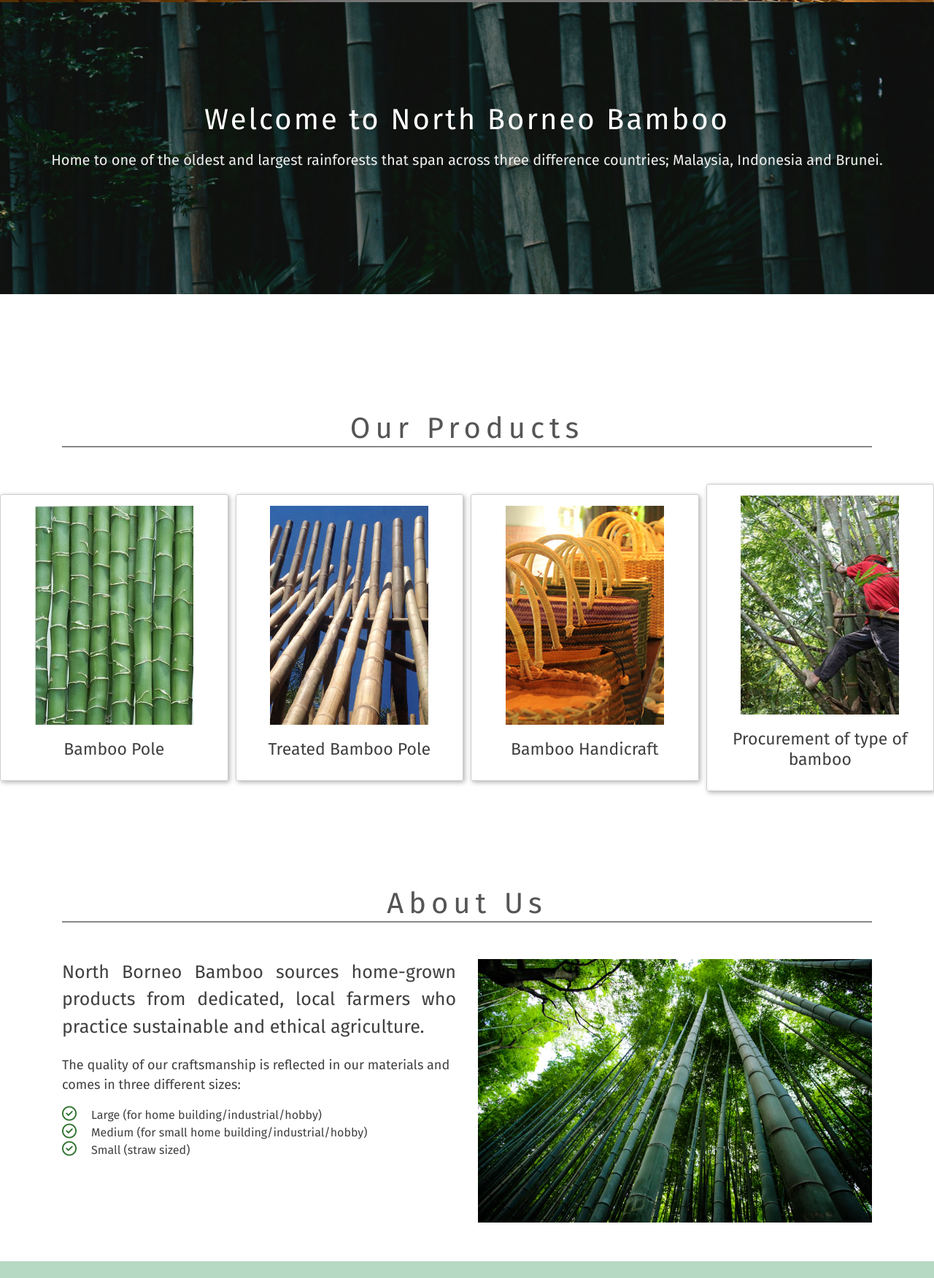
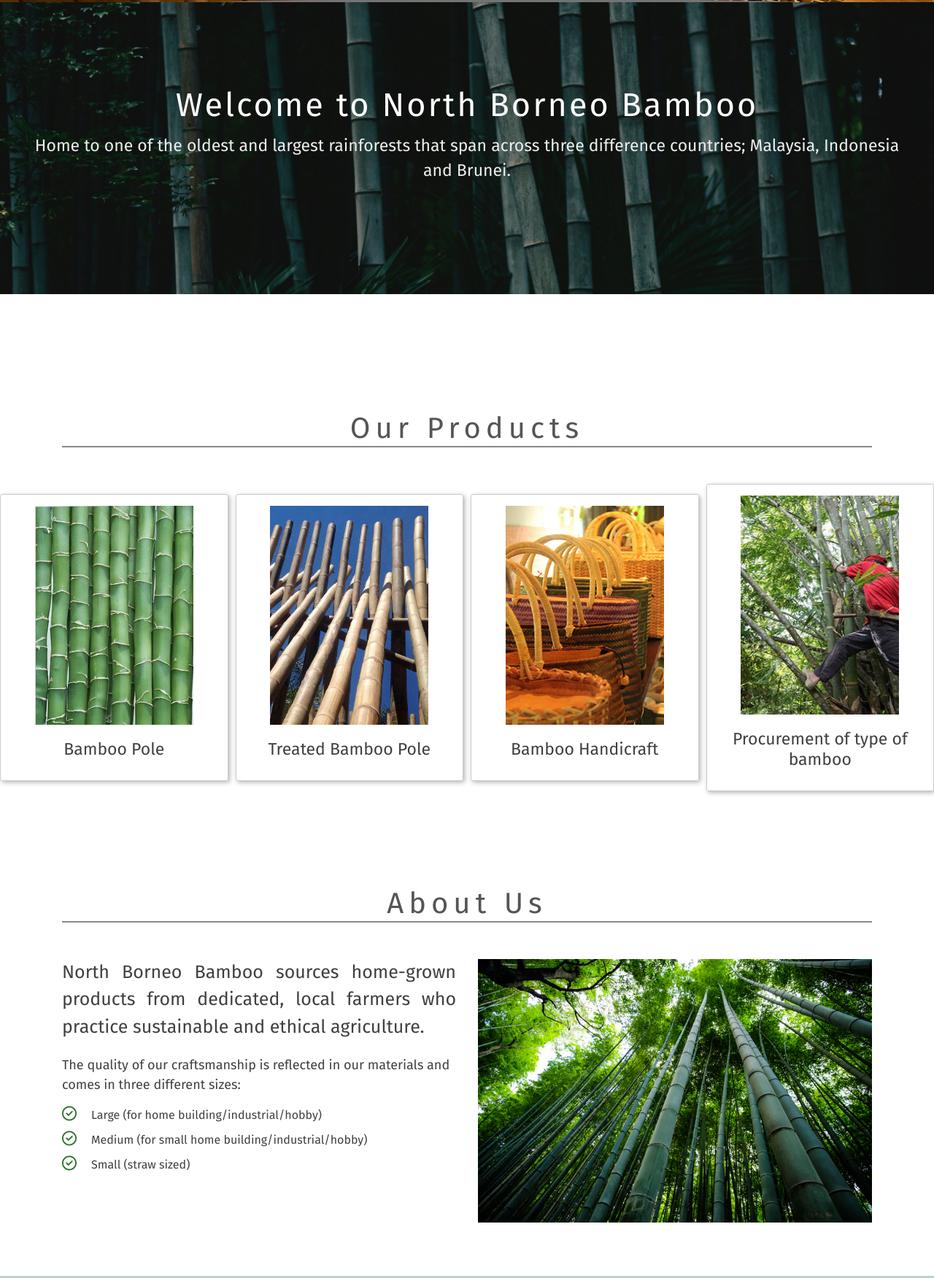
Before and after one commit to phisoft/northborneobamboo-web, a plain HTML site: page index.html in a window 1280 px wide. Shown: the part 920-2671 px from the top of the page at 73% size. Drawn offline with nearby package versions, Linux system fonts and the light colour scheme.

Commit message:
update layout

```diff
--- a/css/style.css
+++ b/css/style.css
@@ -41,7 +41,7 @@ section {
 }
 
 .section-closing p {
-  margin-bottom: 0px;
+  margin-top: 20px;
   text-align: center;
   margin-bottom: 30px;
 }
@@ -249,9 +249,10 @@ p.description {
 
 #nbbamboo h2 {
   color: #eee;
-  margin-bottom: 50px;
+  margin-bottom: 30px;
   margin-top: 10px;
   font-size: 15px !important;
+  line-height: 1.5;
 }
 
 @media screen and (min-width:641px) {
@@ -262,16 +263,16 @@ p.description {
 
 @media (min-width: 641px) {
   #nbbamboo h1 {
-    font-size: 40px;
+    font-size: 45px;
     line-height: 36px;
     letter-spacing: 3px;
   }
   #nbbamboo h2 {
-    font-size: 20px !important;
+    font-size: 23px !important;
     margin-bottom: 30px;
     margin-left: 30px;
     margin-right: 30px;
-    margin-top: 15px;
+    margin-top: ZZ5px;
 
   }
 }
--- a/index.html
+++ b/index.html
@@ -172,8 +172,8 @@
           </h3>
           <p class=des> The quality of our craftsmanship is reflected in our materials and comes in three different sizes:</p>
             <div class="check">
-              <div><i class="far fa-check-circle"></i>Large (for home building/industrial/hobby)</div>
-              <div><i class="far fa-check-circle"></i>Medium (for small home building/industrial/hobby)</div>
+              <div style="margin-bottom: 10px;"><i class="far fa-check-circle"></i>Large (for home building/industrial/hobby)</div>
+              <div style="margin-bottom: 10px;"><i class="far fa-check-circle"></i>Medium (for small home building/industrial/hobby)</div>
               <div style="margin-bottom: 140px;"><i class="far fa-check-circle"></i>Small (straw sized)</div>
             </div>
         </div>
@@ -337,7 +337,7 @@ CONTACT US
     <div class="footer-right">
 
       <p class="footer-company-about" style="text-align:center">
-        <span>About the company</span>
+        <span style="margin-bottom: 10px;">About the company</span>
         Home to one of the oldest and largest rainforests that span across three difference countries;
         Malaysia, Indonesia and Brunei.
       </p>
```
